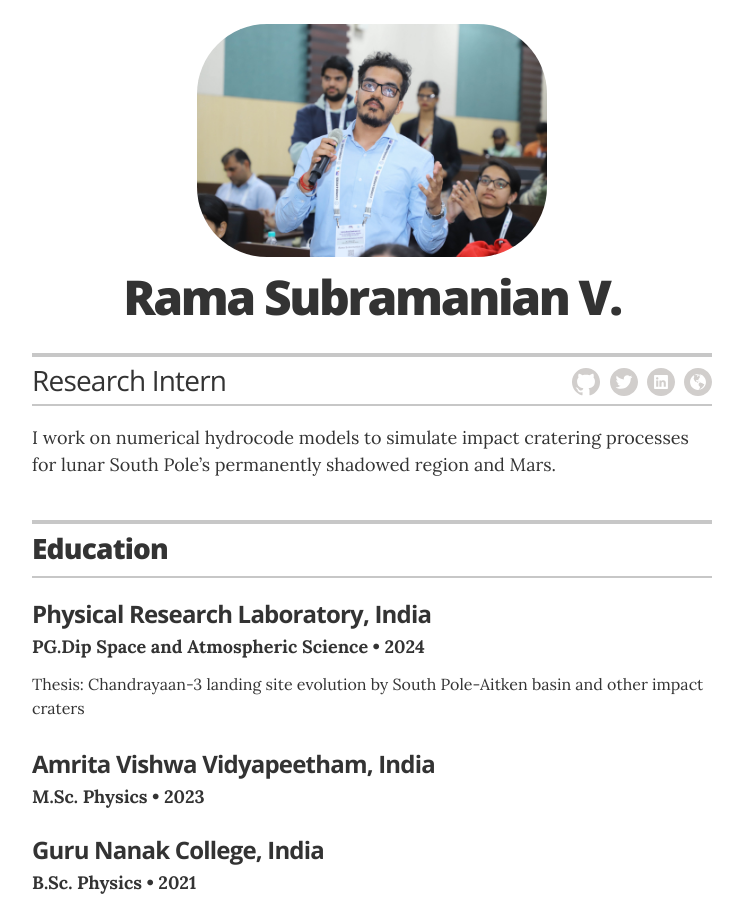
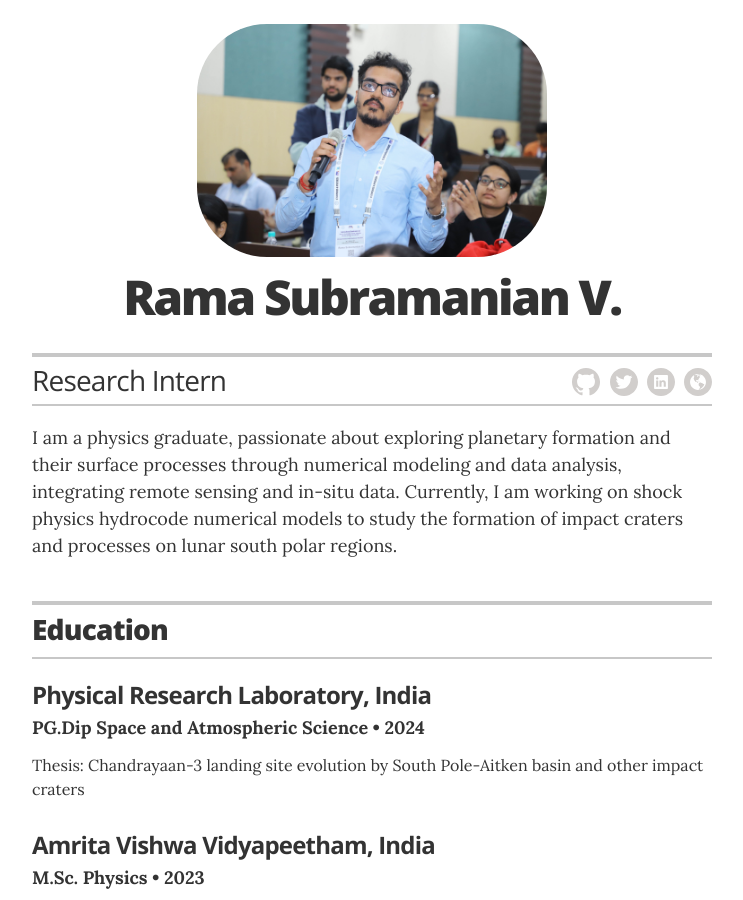
Before and after one commit to rasnv/rasnv.github.io, a Jekyll site: the page built from index.html, in a window 1280 px wide and 900 px high. Shown: the whole window, without its empty margins (268-1011 px from the left). Built offline with Jekyll 4.4.1, drawn with Linux system fonts in a browser that asks for light colours.

Commit message:
Update _config.yml

```diff
--- a/_config.yml
+++ b/_config.yml
@@ -17,7 +17,8 @@ resume_contact_telephone:       ""
 resume_contact_address:         ""
 resume_header_contact_info:     ""
 resume_header_intro: >-
-    <p> I work on numerical hydrocode models to simulate impact cratering processes for lunar South Pole’s permanently shadowed region and Mars.  </p>
+    <p> I am a physics graduate, passionate about exploring planetary formation and their surface processes through numerical modeling and data analysis, integrating remote sensing and in-situ data.
+    Currently, I am working on shock physics hydrocode numerical models to study the formation of impact craters and processes on lunar south polar regions.</p>
 
 # Comment out unused sections
 # resume_section_associations:    true
```
